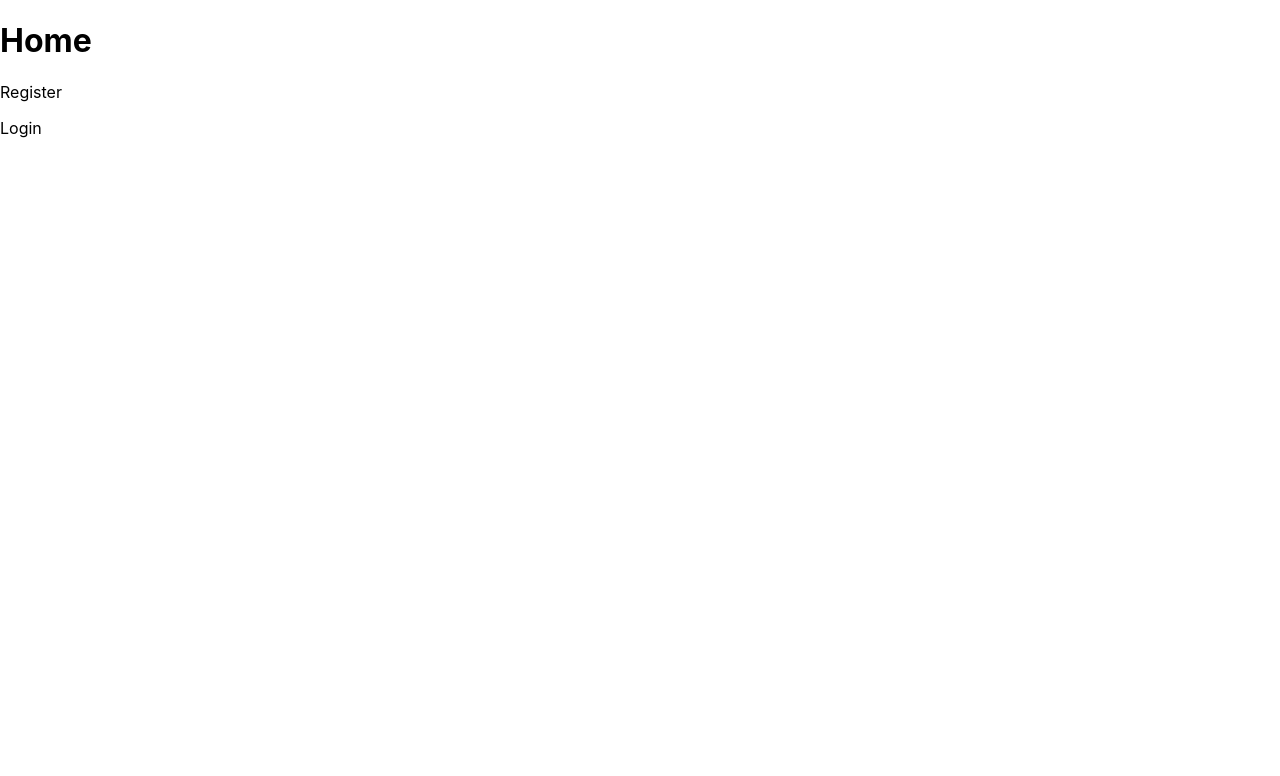
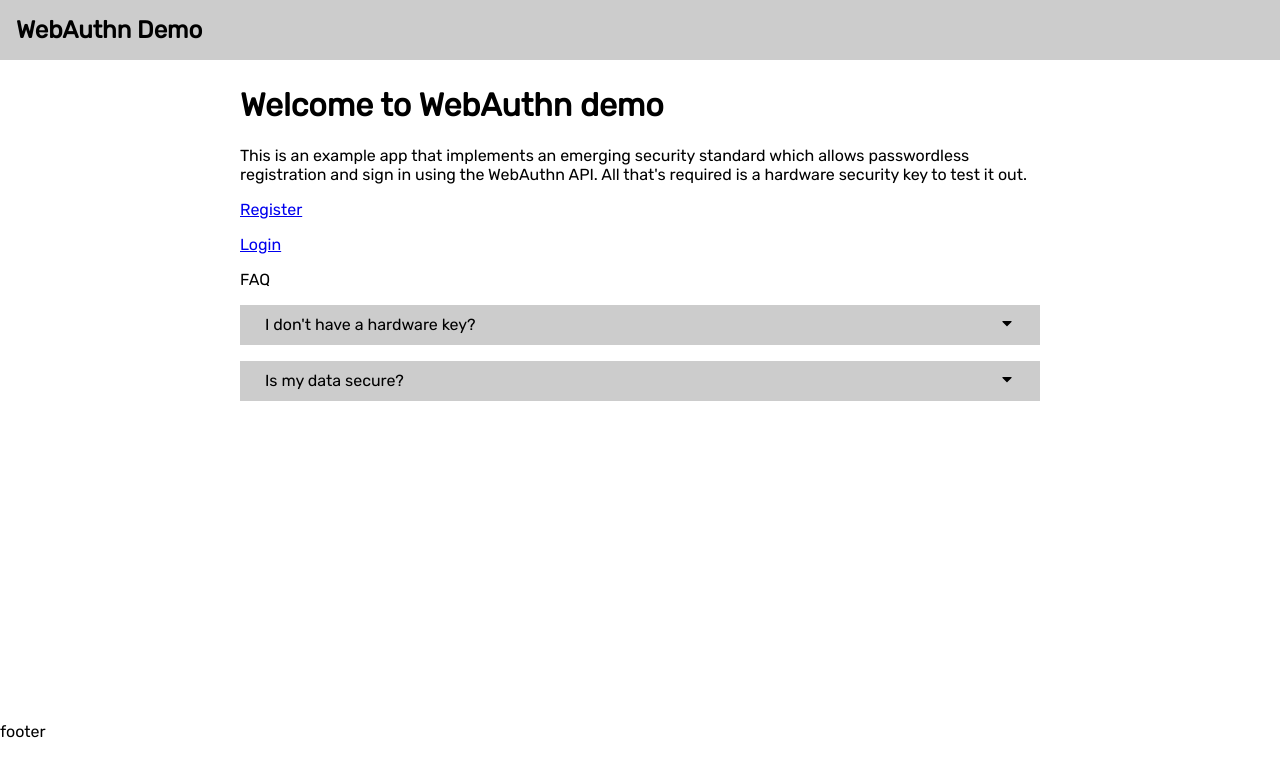
Before and after one commit to CodyCline/fido_demo, a React (Create React App) app in the folder frontend/: page / in a window 1280 px wide. Shown: the top 776 px of the page. Built offline with nearby package versions, Linux system fonts and the light colour scheme.

Commit message:
feat(frontend): Added homepage information, layout, validation hook

```diff
--- a/frontend/src/App.tsx
+++ b/frontend/src/App.tsx
@@ -1,11 +1,12 @@
 import React from 'react';
 import { Route, Switch } from 'react-router-dom';
+import { Layout } from './components/layout/layout';
+import { AuthRequired } from './components/auth/auth';
 import { Home } from './containers/home';
 import { Login } from './containers/login';
 import { Register } from './containers/register';
 import { Profile } from './containers/profile';
 import { Credentials } from './containers/credentials';
-import { AuthRequired } from './components/auth/auth';
 import './App.css';
 import Cookies from 'universal-cookie';
 
@@ -16,6 +17,7 @@ function App() {
 		token: cookies.get("token")
 	});
 	return (
+		<Layout>
 			<Switch>
 				<Route exact path="/" component={Home} />
 				<Route path="/login" component={Login} />
@@ -25,8 +27,9 @@ function App() {
 					<Route path="/profile" component={Profile} />
 					<Route path="/credentials" component={Credentials} />
 				</AuthRequired>
-			<Route/>
+				<Route />
 			</Switch>
+		</Layout>
 	);
 }
 
--- /dev/null
+++ b/frontend/src/components/layout/layout.css
@@ -0,0 +1,9 @@
+.layout {
+    display: grid;
+    grid-template-rows: auto 1fr auto;
+}
+
+.navbar {
+    background: #CCC;
+    padding: 1em;
+}
--- /dev/null
+++ b/frontend/src/components/layout/layout.tsx
@@ -0,0 +1,17 @@
+import * as React from 'react';
+import './layout.css';
+
+export const Layout = ({children, isAuth} : any) => {
+    return (
+        <div className="layout">
+            <nav className="navbar">
+                <h1 style={{marginBlockStart: 0, marginBlockEnd: 0}}>WebAuthn Demo</h1>
+            </nav>
+            {children}
+            <div style={{height: "300px"}}/>
+            <footer>
+                footer
+            </footer>
+        </div>
+    )
+}
--- /dev/null
+++ b/frontend/src/components/spoiler/spoiler.css
@@ -0,0 +1,33 @@
+.spoiler {
+    display: flex;
+    flex-direction: column;
+    justify-content: flex-start;
+    width: 100%;
+    height: auto;
+    margin: 1em 0 1em 0;
+}
+
+.spoiler-header {
+    background: #ccc;
+    display: flex;
+    flex-direction: row;
+    cursor: pointer;
+    justify-content: space-between;
+    padding: 10px 25px 10px 25px;
+    list-style: none;
+    margin: 0;
+}
+
+.spoiler-body {
+    padding: 25px;
+    width: inherit;
+    height: auto;
+    box-sizing: border-box;
+    border: 1px solid #CCC;
+}
+
+.spoiler-icon {
+    height: 1em;
+    width: 1em;
+    color: black;
+}
--- /dev/null
+++ b/frontend/src/components/spoiler/spoiler.tsx
@@ -0,0 +1,26 @@
+import * as React from 'react';
+import { ReactComponent as CaretUp } from '../../assets/caret-up-solid.svg';
+import { ReactComponent as CaretDown } from '../../assets/caret-down-solid.svg';
+import './spoiler.css';
+
+export const Spoiler = ({ children, title } :any) => {
+    const [toggled, toggleSpoiler] = React.useState<boolean>(false);
+    const onToggle = () => {
+        toggleSpoiler(!toggled);
+    }
+    return (
+        <div className="spoiler">
+            <ul onClick={onToggle} role="navigation" className="spoiler-header">
+                <li>{title}</li>
+                <li>
+                    {toggled ? <CaretUp className="spoiler-icon"/>: <CaretDown className="spoiler-icon"/>}
+                </li>
+            </ul>
+            {toggled &&
+                <div className="spoiler-body">
+                    {children}
+                </div>
+            }
+        </div>
+    );
+}
--- a/frontend/src/containers/home.tsx
+++ b/frontend/src/containers/home.tsx
@@ -1,13 +1,25 @@
 import * as React from 'react';
-
+import { Link } from 'react-router-dom';
+import { Spoiler } from '../components/spoiler/spoiler';
 
 export const Home = () => {
     return (
-        <div>
-            <h1>Home</h1>
+        <div style={{ display: "flex", flexWrap: "wrap", justifyContent: "center" }}>
+            <div style={{ flex: "0 1 800px", margin: "5px" }}>
+                <h1>Welcome to WebAuthn demo</h1>
+                <p>This is an example app that implements an emerging security standard which allows passwordless registration and sign in using the WebAuthn API. All that's required is a hardware security key to test it out.</p>
+                <p><Link to="/register">Register</Link></p>
+                <p><Link to="/login">Login</Link></p>
+                <p>FAQ</p>
+                <Spoiler title="I don't have a hardware key?">
+                    There are many manufacturers of hardware keys.
+                        Some popular choices are the <a href="https://store.google.com/product/titan_security_key" target="_blank" rel="noopener noreferrer">Google' Titan Key</a>, <a href="https://www.yubico.com/products/yubikey-5-overview/" target="_blank" rel="noopener noreferrer">Yubico' Yubikey</a>.
+                        For more advanced users, there are tutorials on how to craft your own hardware key.
+                    </Spoiler>
+                <Spoiler title="Is my data secure?">
 
-            <p>Register</p>
-            <p>Login</p>
+                </Spoiler>
+            </div>
         </div>
     )
 }
--- a/frontend/src/containers/profile.tsx
+++ b/frontend/src/containers/profile.tsx
@@ -1,4 +1,5 @@
 import * as React from 'react';
+import { Link } from 'react-router-dom';
 import { axiosAuth } from '../utils/axios';
 
 
@@ -6,21 +7,24 @@ export const Profile = () => {
     const [state, setState] = React.useState<any>({
         username: "",
         name: "",
-        loaded: false,
+        loading: true,
+        errors: false,
     });
     React.useEffect(() => {
         async function getCreds() {
             try {
                 const req = await axiosAuth.get("/api/profile")
-                console.log(req);
                 setState({
                     ...state,
                     username: req.data.username,
                     name: req.data.name,
-                    loaded: true,
+                    loading: false,
                 });
             } catch (error) {
-
+                setState({
+                    ...state,
+                    errors: true,
+                })
             }
         }
         getCreds()
@@ -29,16 +33,18 @@ export const Profile = () => {
         <div style={{ display: "flex", flexWrap: "wrap", justifyContent: "center" }}>
             <div style={{ flex: "0 1 800px", margin: "5px" }}>
                 <h1>Personal Info</h1>
-                {state.loaded ?
-                <div style={{ border: "2px solid #CCCCCC", borderRadius: "10px" }}>
-                    <p>Username: {state.username}</p>
-                    <p>Name: {state.name}</p>
-                    <p>Your credentials</p>
-                    <p>Your todos</p>
+                <div style={{ padding: "2em", border: "1px solid #CCCCCC", borderRadius: "10px" }}>
+                    {state.loading ?
+                        <p>Loading</p>
+                        :
+                        <React.Fragment>
+                            <p>Username: {state.username}</p>
+                            <p>Name: {state.name}</p>
+                            <Link to="/credentials">Credentials </Link>
+                        </React.Fragment>
+                    }
                 </div>
-                :
-                <p>Loading!!!</p>
-            }
+                {state.errors && <p>Some kind of error occured try again later</p>}
             </div>
         </div>
     )
--- a/frontend/src/index.css
+++ b/frontend/src/index.css
@@ -1,14 +1,8 @@
+@import url('https://fonts.googleapis.com/css2?family=Rubik');
 body {
-  margin: 0;
-  font-family: -apple-system, BlinkMacSystemFont, 'Segoe UI', 'Roboto', 'Oxygen',
-    'Ubuntu', 'Cantarell', 'Fira Sans', 'Droid Sans', 'Helvetica Neue',
-    sans-serif;
-  -webkit-font-smoothing: antialiased;
-  -moz-osx-font-smoothing: grayscale;
-  box-sizing: border-box;
+	font-family: 'Rubik', sans-serif;
+	-webkit-font-smoothing: antialiased;
+	-moz-osx-font-smoothing: grayscale;
+	box-sizing: border-box;
+	margin: 0;
 }
-
-code {
-  font-family: source-code-pro, Menlo, Monaco, Consolas, 'Courier New',
-    monospace;
-}
```
Also changed, not shown: frontend/src/utils/useForm/useForm.tsx (added, +40 -0 lines), frontend/src/assets/caret-down-solid.svg (added), frontend/src/assets/caret-up-solid.svg (added). Lines whose indentation alone changed are shown as unchanged.
